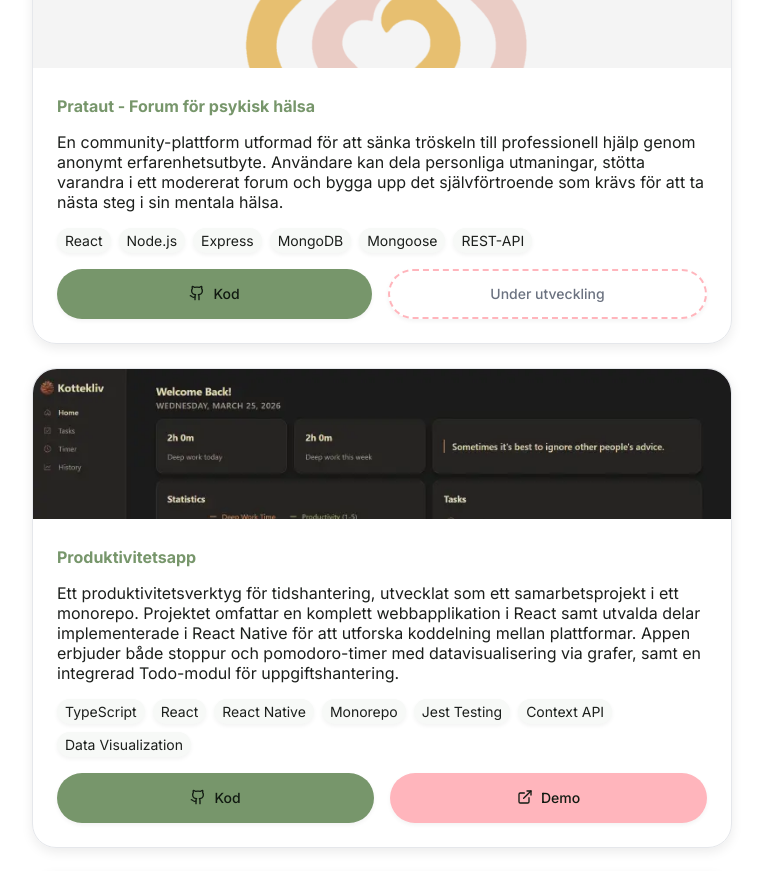
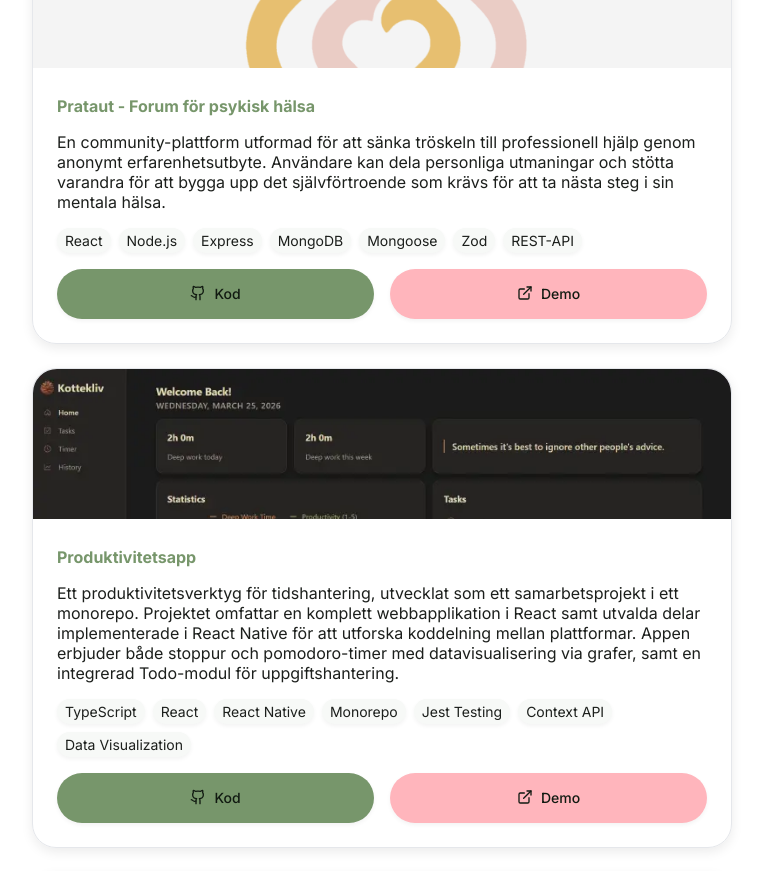
Before and after one commit to vczarnotta/portfolio, a React (Vite) app: page / in a window 1280 px wide. Shown: the part 1780-2651 px from the top of the page, without its empty margins (258-1021 px from the left). Built offline with nearby package versions, Linux system fonts and the light colour scheme.

Commit message:
add demo link for prataut

```diff
--- a/src/sections/ProjectsSection/ProjectsSection.tsx
+++ b/src/sections/ProjectsSection/ProjectsSection.tsx
@@ -20,9 +20,10 @@ export default function ProjectsSection() {
       <h2>Utvalda Projekt</h2>
       <ProjectCard
         title="Prataut - Forum för psykisk hälsa"
-        description="En community-plattform utformad för att sänka tröskeln till professionell hjälp genom anonymt erfarenhetsutbyte. Användare kan dela personliga utmaningar, stötta varandra i ett modererat forum och bygga upp det självförtroende som krävs för att ta nästa steg i sin mentala hälsa."
-        skills={["React", "Node.js", "Express", "MongoDB", "Mongoose", "REST-API"]}
+        description="En community-plattform utformad för att sänka tröskeln till professionell hjälp genom anonymt erfarenhetsutbyte. Användare kan dela personliga utmaningar och stötta varandra för att bygga upp det självförtroende som krävs för att ta nästa steg i sin mentala hälsa."
+        skills={["React", "Node.js", "Express", "MongoDB", "Mongoose", "Zod", "REST-API"]}
         codeLink="https://github.com/goteborg-1/prata-community-platform"
+        demoLink="https://prata-community-platform-frontend.vercel.app/"
         previewImg={{
           small: prataut,
           medium: prataut,
```
